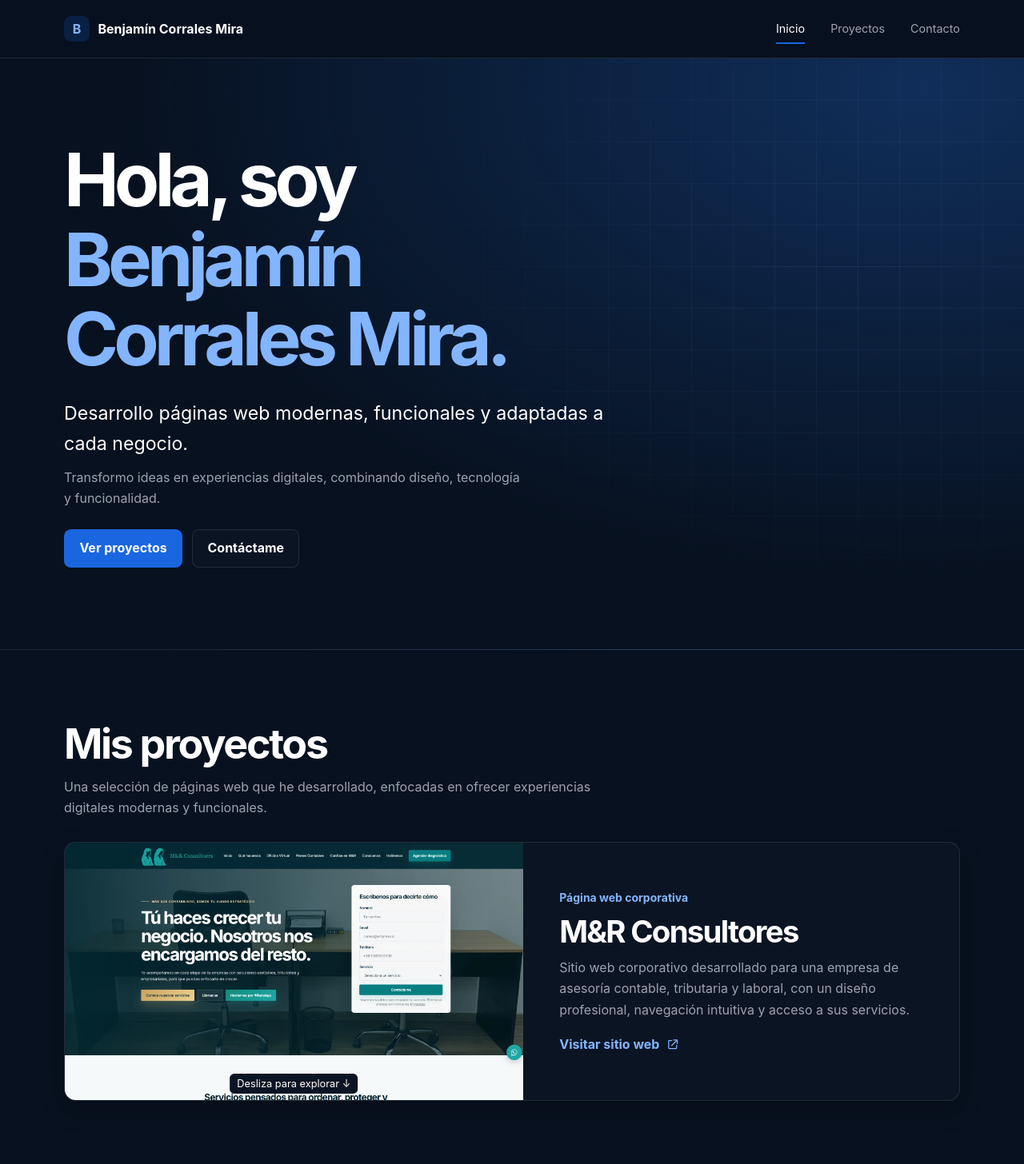
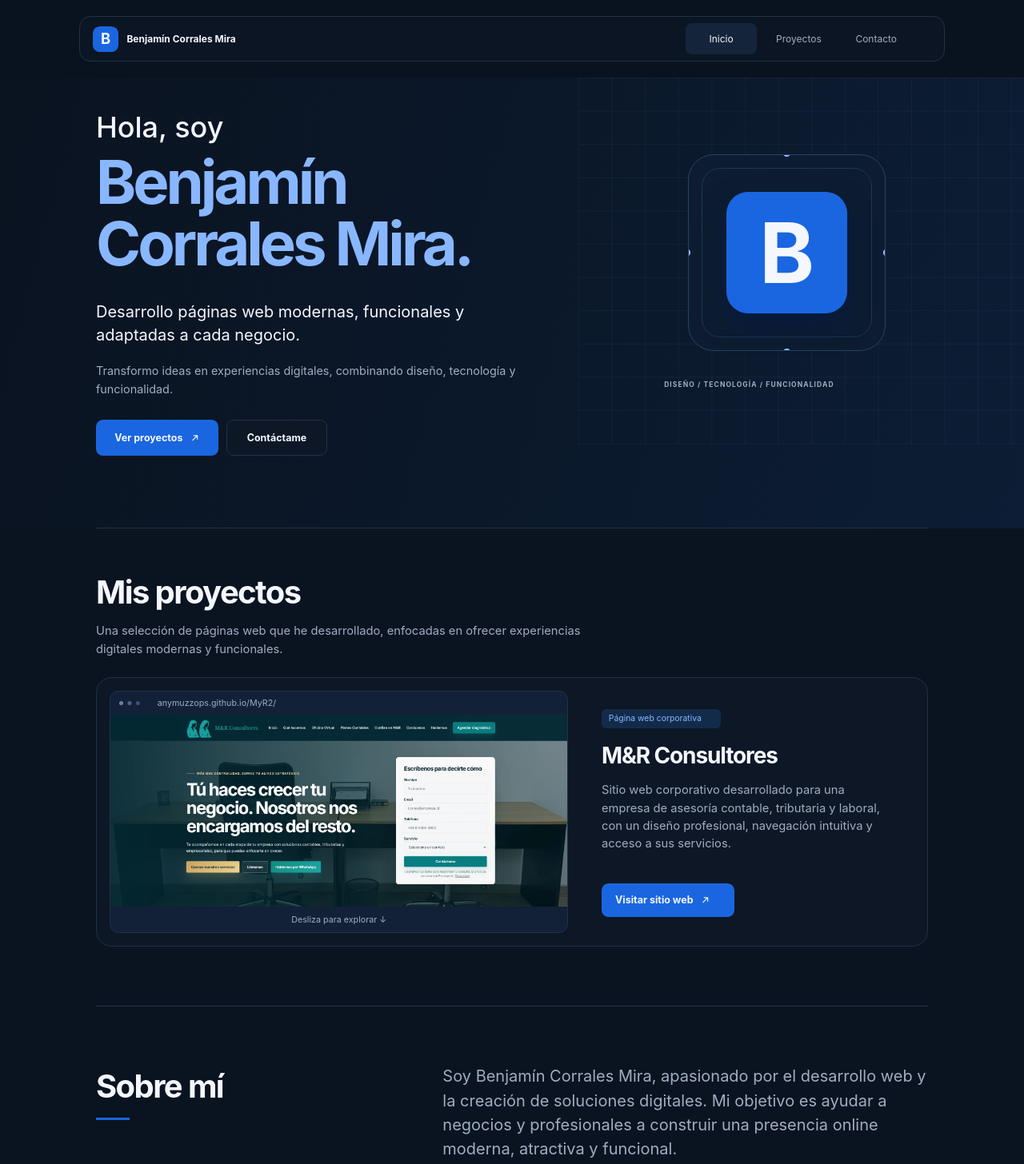
Before and after one commit to AnymuzzOps/BCM, a plain HTML site: page index.html in a window 1280 px wide. Shown: the top 1456 px of the page at 80% size. Drawn offline with Linux system fonts and the light colour scheme.

Commit message:
Adapta el portafolio a las referencias de Figma

```diff
--- a/index.html
+++ b/index.html
@@ -28,12 +28,18 @@
   <main id="contenido">
     <section id="inicio" class="hero" aria-labelledby="titulo">
       <div class="wrap hero-inner">
-        <h1 id="titulo">Hola, soy <span>Benjamín Corrales Mira.</span></h1>
+        <div class="hero-copy">
+          <h1 id="titulo">Hola, soy <span>Benjamín<br>Corrales Mira.</span></h1>
           <p class="lead">Desarrollo páginas web modernas, funcionales y adaptadas a cada negocio.</p>
           <p class="muted">Transformo ideas en experiencias digitales, combinando diseño, tecnología y funcionalidad.</p>
           <div class="actions">
-          <a class="button primary" href="#proyectos">Ver proyectos</a>
+            <a class="button primary" href="#proyectos">Ver proyectos <svg class="link-arrow" aria-hidden="true" viewBox="0 0 16 16"><path d="M4 12l8-8M6 4h6v6"/></svg></a>
             <a class="button secondary" href="#contacto">Contáctame</a>
+          </div>
+        </div>
+        <div class="hero-art" aria-hidden="true">
+          <div class="hero-frame"><span class="hero-monogram">B</span></div>
+          <p>Diseño / Tecnología / Funcionalidad</p>
         </div>
       </div>
     </section>
@@ -57,8 +63,9 @@
     </section>
 
     <section id="contacto" class="section contact" aria-labelledby="contacto-titulo">
-      <div class="wrap">
-        <h2 id="contacto-titulo">¿Tienes un proyecto en mente?</h2>
+      <div class="wrap contact-panel">
+        <p class="contact-label">Contacto</p>
+        <h2 id="contacto-titulo">¿Tienes un <span>proyecto en mente?</span></h2>
         <p class="muted">Hablemos de tu idea y trabajemos juntos para llevarla al mundo digital.</p>
         <div id="contact-links" class="actions" hidden></div>
         <p id="contact-status" class="contact-status">Canales de contacto disponibles próximamente.</p>
@@ -73,16 +80,19 @@
   <template id="project-template">
     <article class="project-card">
       <div class="project-preview">
+        <div class="preview-bar" aria-hidden="true"><span class="preview-dots"></span>anymuzzops.github.io/MyR2/</div>
+        <div class="preview-window">
           <span class="preview-fallback">myrconsultores.cl</span>
           <div class="preview-scroll"></div>
-        <span class="preview-hint" aria-hidden="true" hidden>Desliza para explorar ↓</span>
+        </div>
+        <div class="preview-footer"><span class="preview-hint" aria-hidden="true" hidden>Desliza para explorar ↓</span></div>
       </div>
       <div class="project-details">
         <p class="category"></p>
         <h3></h3>
         <p class="project-description muted"></p>
         <a class="project-cta" target="_blank" rel="noopener noreferrer">Visitar sitio web
-          <svg aria-hidden="true" viewBox="0 0 24 24"><path d="M13 5h6v6m0-6-9 9m0-8H6a1 1 0 0 0-1 1v11a1 1 0 0 0 1 1h11a1 1 0 0 0 1-1v-4"/></svg>
+          <svg class="link-arrow" aria-hidden="true" viewBox="0 0 16 16"><path d="M4 12l8-8M6 4h6v6"/></svg>
         </a>
       </div>
     </article>
--- a/styles.css
+++ b/styles.css
@@ -1,29 +1,30 @@
 :root {
   color-scheme: dark;
-  --background: #07111f;
-  --surface: #0b1423;
-  --text: #fff;
-  --muted: #9ca3af;
+  --background: #0a1320;
+  --surface: #0d1726;
+  --text: #f4f7ff;
+  --muted: #a0adc0;
   --brand: #1a66e0;
-  --accent: #83b5ff;
-  --line: #ffffff19;
-  --width: 70rem;
-  --header: 4.5rem;
-  font-family: Inter, system-ui, -apple-system, BlinkMacSystemFont, "Segoe UI", sans-serif;
+  --accent: #89b7ff;
+  --line: #223249;
+  --width: 65rem;
+  --wide: 67.625rem;
+  --header: 6.0625rem;
+  font-family: Inter, Arial, sans-serif;
   background: var(--background);
   color: var(--text);
 }
 
 *, *::before, *::after { box-sizing: border-box; }
-html { scroll-behavior: smooth; scroll-padding-top: calc(var(--header) + 1rem); }
-body { margin: 0; line-height: 1.65; }
+html { scroll-behavior: smooth; scroll-padding-top: var(--header); }
+body { margin: 0; line-height: 1.6; }
 [hidden] { display: none !important; }
 a { color: inherit; }
-a:focus-visible { outline: 2px solid var(--accent); outline-offset: 5px; }
+a:focus-visible { outline: 2px solid var(--accent); outline-offset: 3px; }
 h1, h2, h3, p { margin: 0; }
-h1, h2, h3 { line-height: 1.08; letter-spacing: -.045em; text-wrap: balance; }
-h2 { font-size: clamp(2rem, 5vw, 3.25rem); }
-.wrap { width: min(var(--width), calc(100% - 4rem)); margin-inline: auto; }
+h1, h2, h3 { line-height: 1.08; }
+h2 { font-size: 2.5rem; letter-spacing: -.04em; }
+.wrap { width: min(var(--width), calc(100% - 5rem)); margin-inline: auto; }
 .muted { color: var(--muted); }
 
 .skip {
@@ -33,180 +34,310 @@ h2 { font-size: clamp(2rem, 5vw, 3.25rem); }
   padding: .65rem 1rem;
   border-radius: .5rem;
   background: var(--surface);
-  transform: translateY(-150%);
+  transform: translateY(-160%);
 }
 .skip:focus { transform: none; }
 .header {
   position: sticky;
   top: 0;
   z-index: 2;
-  border-bottom: 1px solid var(--line);
-  background: #07111feb;
+  padding-block: 1.25rem;
+  background: #0a1320ee;
   backdrop-filter: blur(14px);
 }
 .header-inner {
-  min-height: var(--header);
+  width: min(var(--wide), calc(100% - 2.4rem));
+  min-height: 3.5625rem;
   display: flex;
   align-items: center;
   justify-content: space-between;
   gap: .5rem 1.25rem;
+  padding: .4rem 2.5rem .4rem 1rem;
+  border: 1px solid var(--line);
+  border-radius: .9rem;
+  background: #0c1523;
 }
 .brand, nav a { text-decoration: none; }
-.brand { display: inline-flex; align-items: center; gap: .65rem; font-weight: 650; }
+.brand { display: inline-flex; align-items: center; gap: .65rem; font-size: .75rem; font-weight: 700; }
 .brand-mark {
   display: grid;
   place-items: center;
   width: 2rem;
   aspect-ratio: 1;
   border-radius: .55rem;
-  background: #1a66e030;
-  color: var(--accent);
+  background: var(--brand);
+  font-size: 1.15rem;
 }
-nav { display: flex; gap: clamp(.8rem, 3vw, 2rem); }
+nav { display: flex; gap: .45rem; }
 nav a {
-  position: relative;
-  display: inline-flex;
-  align-items: center;
-  min-height: 2.75rem;
+  display: grid;
+  place-items: center;
+  min-width: 5.6rem;
+  min-height: 2.4rem;
+  border-radius: .5rem;
   color: var(--muted);
-  font-size: .9rem;
-  transition: color .18s ease;
+  font-size: .75rem;
+  transition: color .18s ease, background-color .18s ease;
 }
-nav a:hover, nav a[aria-current] { color: var(--text); }
-nav a[aria-current]::after {
-  content: "";
-  position: absolute;
-  inset: auto .02rem .2rem;
-  height: 2px;
-  background: var(--brand);
-}
+nav a:hover, nav a[aria-current] { color: var(--text); background: #14243a; }
 
 .hero {
   position: relative;
   isolation: isolate;
   overflow: hidden;
-  border-bottom: 1px solid var(--line);
-  background: radial-gradient(ellipse at 90% 5%, #102e5a 0%, transparent 62%);
+  background: linear-gradient(105deg, var(--background), #0c1d34);
 }
 .hero::before {
   content: "";
   position: absolute;
   z-index: -1;
-  inset: 0 0 0 35%;
-  background-image: linear-gradient(#83b5ff16 1px, transparent 1px), linear-gradient(90deg, #83b5ff16 1px, transparent 1px);
-  background-size: 3.25rem 3.25rem;
-  mask-image: radial-gradient(ellipse at 75% 36%, #000, transparent 69%);
+  inset: 0 0 auto max(55%, calc(50% + 5.2rem));
+  height: 28.7rem;
+  background-image: linear-gradient(#83b5ff0e 1px, transparent 1px), linear-gradient(90deg, #83b5ff0e 1px, transparent 1px);
+  background-size: 2.6rem 2.6rem;
 }
-.hero-inner { padding-block: clamp(3.5rem, 8vw, 7.25rem); }
-.hero h1 { max-width: 57rem; font-size: clamp(2.65rem, 7.2vw, 6rem); letter-spacing: -.065em; }
-.hero h1 span { display: block; color: var(--accent); }
-.hero .lead { max-width: 43rem; margin-top: 1.5rem; font-size: clamp(1.1rem, 2.3vw, 1.45rem); }
-.hero .muted { max-width: 36rem; margin-top: .6rem; }
-.actions { display: flex; flex-wrap: wrap; gap: .75rem; margin-top: 1.55rem; }
-.button {
+.hero-inner {
+  display: grid;
+  grid-template-columns: minmax(0, 57fr) minmax(0, 43fr);
+  min-height: 35.25rem;
+  padding-block: 2.7rem 5.5rem;
+  border-bottom: 1px solid var(--line);
+}
+.hero h1 { font-size: clamp(1.8rem, 2.9vw, 2.25rem); font-weight: 500; }
+.hero h1 span {
+  display: block;
+  margin-top: .6rem;
+  color: var(--accent);
+  font-size: clamp(2.9rem, 6vw, 4.75rem);
+  font-weight: 700;
+  line-height: 1.02;
+  letter-spacing: -.053em;
+}
+.hero .lead { max-width: 35rem; margin-top: 2rem; font-size: 1.25rem; line-height: 1.45; }
+.hero .muted { max-width: 33rem; margin-top: 1.15rem; font-size: .9rem; }
+.hero-art { display: grid; justify-items: center; align-content: start; gap: 2.2rem; padding-top: 3.3rem; }
+.hero-frame {
+  margin-inline-start: clamp(0rem, calc(100vw - 72rem), 5.9rem);
+  position: relative;
+  display: grid;
+  place-items: center;
+  width: min(15.4rem, 85%);
+  aspect-ratio: 1;
+  border: 1px solid #254363;
+  border-radius: 2rem;
+  background: #0d1c30;
+}
+.hero-frame::before {
+  content: "";
+  position: absolute;
+  inset: 1rem;
+  border: 1px solid #1e3654;
+  border-radius: 1.45rem;
+}
+.hero-frame::after {
+  content: "";
+  position: absolute;
+  inset: 0;
+  border-radius: inherit;
+  background:
+    radial-gradient(ellipse 4px 2px at top, var(--accent) 85%, transparent),
+    radial-gradient(ellipse 4px 2px at bottom, var(--accent) 85%, transparent),
+    radial-gradient(ellipse 2px 4px at left, var(--accent) 85%, transparent),
+    radial-gradient(ellipse 2px 4px at right, var(--accent) 85%, transparent);
+}
+.hero-monogram {
+  position: relative;
+  display: grid;
+  place-items: center;
+  width: 62%;
+  aspect-ratio: 1;
+  border-radius: 18%;
+  background: var(--brand);
+  box-shadow: 0 1rem 2rem #061b3e;
+  font-size: clamp(4rem, 8.3vw, 6.5rem);
+  font-weight: 700;
+  line-height: 1;
+}
+.hero-art p { color: var(--muted); font-size: .53rem; font-weight: 700; letter-spacing: .13em; text-transform: uppercase; }
+
+.actions { display: flex; flex-wrap: wrap; gap: .65rem; margin-top: 1.7rem; }
+.button, .project-cta {
   display: inline-flex;
   justify-content: center;
   align-items: center;
   gap: .6rem;
-  min-height: 3rem;
-  padding: .6rem 1.15rem;
+  min-height: 2.8rem;
+  padding: .55rem 1rem;
   border: 1px solid transparent;
   border-radius: .55rem;
-  font-weight: 650;
+  font-size: .78rem;
+  font-weight: 700;
   text-decoration: none;
   transition: background-color .2s ease, border-color .2s ease;
 }
-.button.primary { background: var(--brand); }
-.button.primary:hover { background: #1454bd; }
+.button.primary, .project-cta { background: var(--brand); }
+.button.primary:hover, .project-cta:hover { background: #1454bd; }
+.hero .primary { min-width: 9.55rem; }
+.hero .secondary { min-width: 7.85rem; }
 .button.secondary { background: var(--surface); border-color: var(--line); }
 .button.secondary:hover { border-color: var(--brand); background: #10244a; }
 svg { width: 1.15rem; height: 1.15rem; fill: none; stroke: currentColor; stroke-width: 1.65; stroke-linecap: round; stroke-linejoin: round; }
 
-.section { padding-block: clamp(3.1rem, 7vw, 6rem); border-bottom: 1px solid var(--line); }
-.section p { max-width: 43rem; }
-.intro p, .contact p { margin-top: .75rem; }
-.project-list { display: grid; gap: 1.5rem; margin-top: 1.85rem; }
+.link-arrow { width: .72rem; height: .72rem; flex: none; }
+
+.projects > .wrap { padding-block: 3.6rem 4.625rem; border-bottom: 1px solid var(--line); }
+.intro p { max-width: 40rem; margin-top: 1rem; font-size: .92rem; }
+.project-list { display: grid; gap: 1.5rem; margin-top: 1.375rem; }
 .project-card {
   display: grid;
-  grid-template-columns: 1.05fr 1fr;
+  grid-template-columns: minmax(0, 57fr) minmax(0, 43fr);
   align-items: center;
+  padding: 1rem;
+  border: 1px solid var(--line);
+  border-radius: 1.2rem;
+  background: var(--surface);
+}
+.project-preview {
+  display: grid;
+  grid-template-rows: 1.8rem minmax(0, 1fr) 2rem;
+  aspect-ratio: 1.89;
   overflow: hidden;
   border: 1px solid var(--line);
-  border-radius: .9rem;
-  background: var(--surface);
-  box-shadow: 0 .65rem 2rem #0003;
-  text-decoration: none;
-  transition: transform .22s ease, border-color .22s ease, box-shadow .22s ease;
+  border-radius: .7rem;
+  background: #122137;
 }
-.project-card:is(:hover, :focus-within) {
-  border-color: #1a66e0a0;
-  transform: translateY(-3px);
-  box-shadow: 0 .85rem 2.5rem #0005;
+.preview-bar, .preview-footer { display: flex; align-items: center; color: var(--muted); font-size: .67rem; }
+.preview-bar { gap: 2.65rem; padding-inline: .7rem; }
+.preview-dots {
+  width: .32rem;
+  height: .32rem;
+  border-radius: 50%;
+  background: #6984a1;
+  box-shadow: .65rem 0 #4d6682, 1.3rem 0 #3b536e;
 }
-.project-preview {
-  position: relative;
-  display: grid;
-  place-items: center;
-  aspect-ratio: 16 / 9;
-  overflow: hidden;
-  background: radial-gradient(ellipse at 20% 20%, #183a6a, #0d1b30 70%);
-}
+.preview-window { position: relative; display: grid; place-items: center; min-height: 0; }
 .preview-scroll {
   position: absolute;
   inset: 0;
   overflow: hidden auto;
   overscroll-behavior-y: contain;
-  scrollbar-width: thin;
-  scrollbar-color: var(--brand) transparent;
+  scrollbar-width: none;
 }
 .preview-scroll:focus-visible { outline: 2px solid var(--accent); outline-offset: -2px; }
 .project-preview img { display: block; width: 100%; height: auto; }
-.preview-hint {
-  position: absolute;
-  inset: auto auto .5rem 50%;
-  translate: -50% 0;
-  padding: .14rem .55rem;
-  border-radius: .35rem;
-  background: var(--surface);
-  color: var(--text);
-  font-size: .8rem;
-  white-space: nowrap;
-  pointer-events: none;
-  transition: opacity .22s ease;
-}
+.project-preview img.pending { opacity: 0; }
+.preview-fallback { color: var(--accent); font-weight: 650; }
+.preview-footer { justify-content: center; }
+.preview-hint { transition: opacity .22s ease; }
 .preview-hint.dismissed { opacity: 0; }
 @media (pointer: coarse) {
   .preview-scroll { overscroll-behavior-y: auto; }
 }
-.project-preview img.pending { opacity: 0; }
-.preview-fallback { color: var(--accent); font-weight: 650; }
-.project-details { padding: clamp(1.15rem, 4.5vw, 2.85rem); }
-.category { margin-bottom: .7rem; color: var(--accent); font-size: .875rem; font-weight: 650; }
-.project-details h3 { font-size: clamp(1.65rem, 3.3vw, 2.4rem); }
-.project-description { margin-top: .65rem; }
-.project-cta { display: inline-flex; align-items: center; gap: .5rem; margin-top: 1.1rem; color: var(--accent); font-weight: 650; text-decoration: none; }
-.project-card:hover .project-cta { text-decoration: underline; }
-.about { display: grid; grid-template-columns: .65fr 1fr; align-items: start; gap: 1rem 2rem; }
-.contact { background: radial-gradient(ellipse at 25% 100%, #102344, transparent 72%), var(--surface); }
-.contact-status, .footer { color: var(--muted); font-size: .9rem; }
-.footer { padding-block: 1.5rem; }
+.project-details { padding: 0 clamp(1.25rem, 3.3vw, 2.6rem); }
+.category {
+  display: inline-flex;
+  align-items: center;
+  min-width: 9.3rem;
+  min-height: 1.5rem;
+  margin-bottom: 1.2rem;
+  padding: .2rem .55rem;
+  border-radius: .36rem;
+  background: #132b4a;
+  color: var(--accent);
+  font-size: .65rem;
+}
+.project-details h3 { font-size: 1.75rem; letter-spacing: -.04em; }
+.project-description { margin-top: 1.05rem; font-size: .92rem; line-height: 1.52; }
+.project-cta { min-width: 10.4rem; min-height: 2.65rem; margin-top: 2.4rem; justify-content: flex-start; }
+
+.about { display: grid; grid-template-columns: 5fr 7fr; align-items: start; padding-block: 4.5rem 6.65rem; }
+.about h2 { padding-top: .35rem; }
+.about h2::after { content: ""; display: block; width: 2.6rem; height: 3px; margin-top: 1.15rem; background: var(--brand); }
+.about p { font-size: 1.25rem; line-height: 1.52; }
+.contact-panel {
+  width: min(var(--wide), calc(100% - 2.4rem));
+  min-height: 18.25rem;
+  padding: 2rem 2.55rem;
+  border: 1px solid var(--line);
+  border-radius: 1.3rem;
+  background: linear-gradient(110deg, #111f35, #0d1e37);
+}
+.contact-label { margin-bottom: 1.55rem; color: var(--accent); font-size: .62rem; font-weight: 700; letter-spacing: .2em; text-transform: uppercase; }
+.contact h2 { font-size: 2.9rem; }
+.contact .muted { margin-top: 1.35rem; }
+.contact-status {
+  display: flex;
+  align-items: baseline;
+  gap: .55rem;
+  width: min(22.25rem, 100%);
+  margin-top: 1.9rem;
+  padding: .42rem .8rem;
+  border: 1px solid #203550;
+  border-radius: .55rem;
+  background: #152a45;
+  color: var(--muted);
+  font-size: .75rem;
+}
+.contact-status::before { content: ""; flex: 0 0 .3rem; height: .3rem; translate: 0 -.1rem; border-radius: 50%; background: var(--accent); }
+.footer { color: var(--muted); font-size: .7rem; }
+.footer .wrap { margin-top: 2.6rem; padding-block: 2.15rem 2.35rem; border-top: 1px solid var(--line); }
 .enter { animation: enter .45s ease-out both; }
 @keyframes enter { from { opacity: .65; translate: 0 .55rem; } }
 
-@media (max-width: 46rem) {
+@media (max-width: 48rem) {
+  :root { --header: 6.5rem; }
   .wrap { width: calc(100% - 2.5rem); }
-  .project-card, .about { grid-template-columns: 1fr; }
-}
-
-@media (max-width: 32rem) {
-  :root { --header: 5.75rem; }
-  .header-inner { flex-direction: column; align-items: flex-start; justify-content: center; gap: 0; }
-  .brand { min-height: 2.75rem; }
-  nav { width: 100%; justify-content: space-between; }
+  .header { padding-block: .6rem; }
+  .header-inner {
+    width: calc(100% - 1.625rem);
+    flex-direction: column;
+    align-items: stretch;
+    gap: .525rem;
+    padding: .55rem;
+    border-radius: .8rem;
+  }
+  .brand { padding-inline: .1rem; font-size: .69rem; gap: .55rem; }
+  .brand-mark { width: 1.55rem; border-radius: .42rem; font-size: .9rem; }
+  nav { display: grid; grid-template-columns: repeat(3, minmax(0, 1fr)); gap: .1rem; }
+  nav a { min-width: 0; min-height: 2rem; font-size: .65rem; }
+  .hero::before { inset-inline-start: 50%; height: 10.4rem; background-size: 2.45rem 2.45rem; }
+  .hero-inner { display: block; min-height: 30.15rem; padding-block: 1.45rem 4.9rem; }
+  .hero-art { display: none; }
+  .hero h1 { font-size: 1.48rem; }
+  .hero h1 span { margin-top: .85rem; font-size: clamp(2.25rem, 12.55vw, 4.5rem); }
+  .hero .lead { margin-top: 1.85rem; font-size: 1rem; line-height: 1.47; }
+  .hero .muted { margin-top: 1.15rem; font-size: .82rem; line-height: 1.6; }
+  .hero .actions { display: grid; grid-template-columns: 1.12fr 1fr; margin-top: 3.1rem; }
+  .hero .button { min-width: 0; min-height: 2.65rem; padding-inline: .35rem; font-size: .75rem; }
+  h2 { font-size: 1.83rem; }
+  .projects > .wrap { padding-block: 2.05rem 2.65rem; }
+  .intro p { margin-top: 1.2rem; font-size: .82rem; line-height: 1.58; }
+  .project-list { margin: 2rem -.42rem 0; }
+  .project-card { grid-template-columns: minmax(0, 1fr); padding: .625rem; border-radius: .9rem; }
+  .project-preview { grid-template-rows: 1.45rem minmax(0, 1fr) 1.65rem; aspect-ratio: 4 / 3; border-radius: .54rem; }
+  .preview-bar { gap: 1.5rem; padding-inline: .5rem; font-size: .55rem; }
+  .preview-dots { width: .24rem; height: .24rem; box-shadow: .53rem 0 #4d6682, 1.06rem 0 #3b536e; }
+  .preview-footer { font-size: .62rem; }
+  .project-details { padding: 1.25rem .5rem .5rem; }
+  .category { min-width: 8.75rem; margin-bottom: .85rem; font-size: .6rem; }
+  .project-details h3 { font-size: 1.53rem; }
+  .project-description { margin-top: 1rem; font-size: .82rem; line-height: 1.56; }
+  .project-cta { width: 100%; justify-content: center; margin-top: 1.15rem; }
+  .about { grid-template-columns: 1fr; gap: 1.65rem; padding-block: 2rem 5.1rem; }
+  .about h2 { padding: 0; }
+  .about h2::after { display: none; }
+  .about p { font-size: .91rem; line-height: 1.57; }
+  .contact-panel { width: calc(100% - 1.625rem); min-height: 19.5rem; padding: 1.35rem 1.18rem 1.85rem; border-radius: 1rem; }
+  .contact-label { margin-bottom: 1.35rem; font-size: .55rem; }
+  .contact h2 { font-size: clamp(1.5rem, 8.8vw, 1.8rem); }
+  .contact h2 span { display: block; }
+  .contact .muted { margin-top: 1.4rem; font-size: .86rem; }
+  .contact-status { margin-top: 2.6rem; padding: .55rem .65rem; font-size: .69rem; }
+  .footer .wrap { margin-top: 1.6rem; padding-block: 1.35rem 2.5rem; }
+  .footer { font-size: .66rem; }
 }
 
 @media (prefers-reduced-motion: reduce) {
   html { scroll-behavior: auto; }
   *, *::before, *::after { animation: none !important; transition: none !important; }
-  .project-card:is(:hover, :focus-within) { transform: none; }
 }
```
Lines whose indentation alone changed are shown as unchanged.
